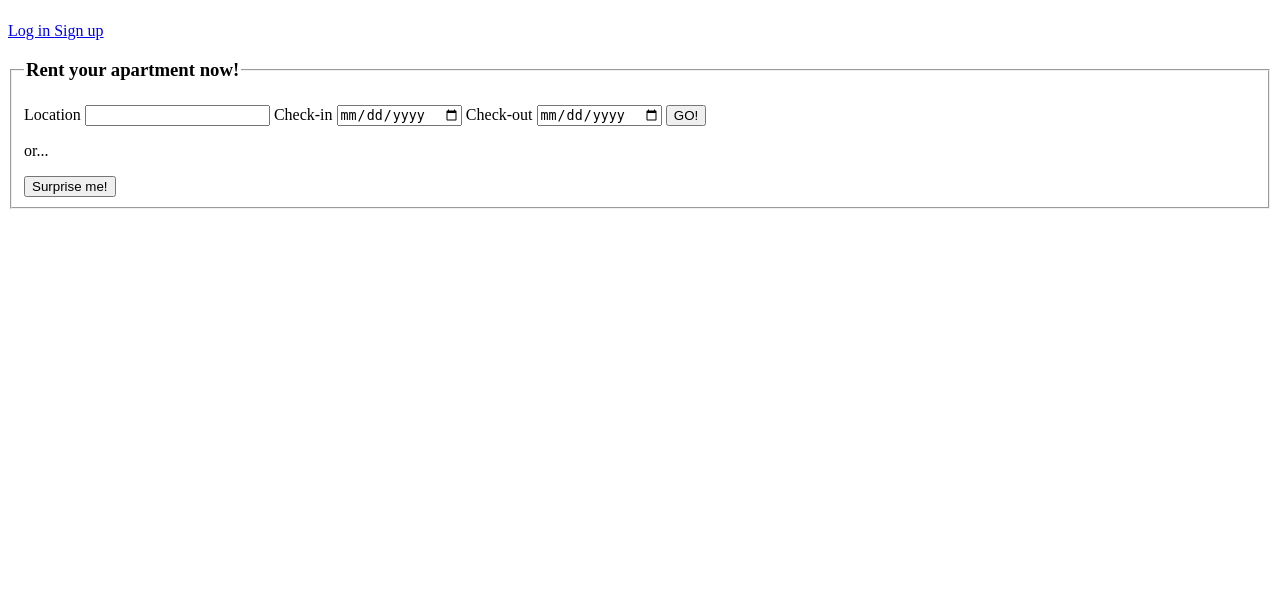
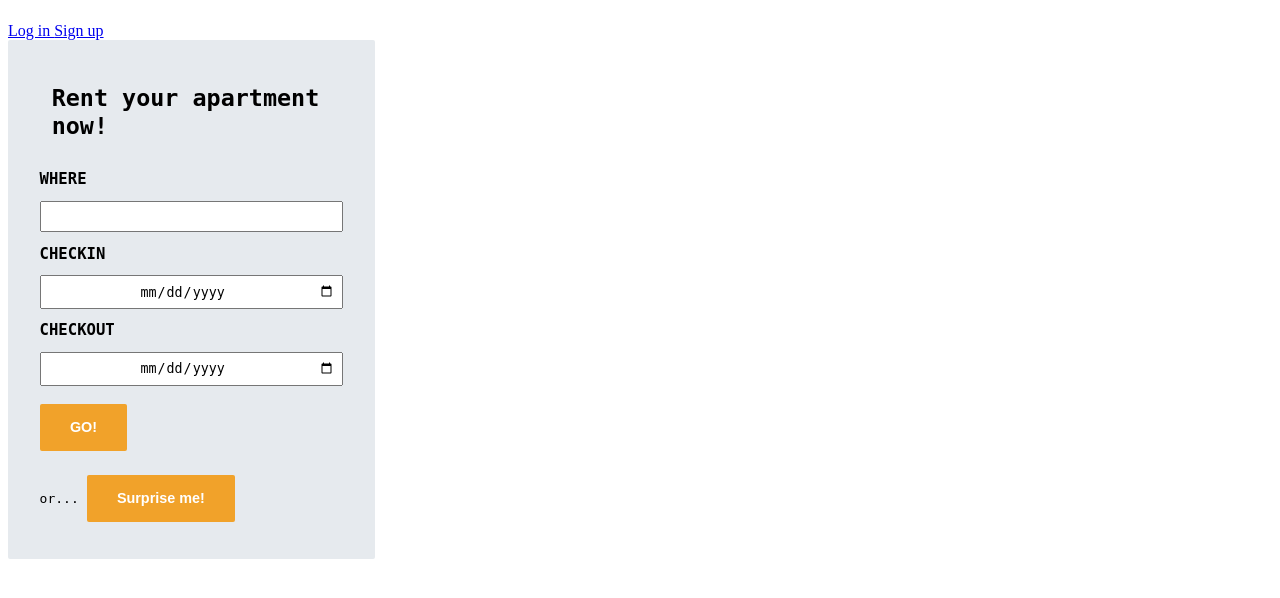
Before and after one commit to diogosmac/apartrent-feup-ltw, a PHP site: page / in a window 1280 px wide. Shown: the part 58-656 px from the top of the page. Run offline with PHP 8.4, Linux system fonts and the light colour scheme.

Commit message:
Form css

```diff
--- /dev/null
+++ b/src/css/form.css
@@ -0,0 +1,53 @@
+.flex-container {
+    display: flex;
+    flex-direction: column;
+    background-color: rgb(230, 234, 238);
+    width: 25%;
+    font-family: monospace;
+    border-radius: 2px;
+    padding: 2%;
+  }
+
+  .flex-container > div {
+    width: 96%;
+    margin: 2%;
+    /*text-align: center;*/
+  }
+
+  .flex-container > div > label {
+    font-size: 120%;
+    font-weight: bold;
+    margin: 0%;
+    padding: 0%;
+  }
+
+  .flex-container > div > h2{
+    text-align: left;
+    font-size: 180%;
+    font-weight: bolder;
+    margin: 4%;
+    margin-bottom: 6%;
+  }
+
+  .flex-container > div > input{
+    box-sizing: border-box;
+      padding: 2%;
+      width: 100%;
+  }
+
+  [type="date"] {
+      text-align: center;
+  }
+
+  .flex-container > div > button{
+    background-color: rgb(241, 162, 42);
+    border: none;
+    color: white;
+    padding: 5% 10%;
+    text-align: center;
+    text-decoration: none;
+    font-weight: bold;
+    font-size: 90%;
+    margin: 2% auto;
+    border-radius: 2px;
+  }
--- a/src/index.php
+++ b/src/index.php
@@ -4,6 +4,8 @@
     <head>
         <title> ApartRent </title>
         <meta charset="UTF-8">
+        <link href="css/style.css" rel="stylesheet">
+        <link href="css/form.css" rel="stylesheet">
     </head>
 
     <body>
@@ -13,15 +15,17 @@
         <a href="signup.php"> Sign up </a>
 
         <form>
-            <fieldset>
-                <legend><h3>Rent your apartment now!</h3></legend>
-                <label>Location <input type="text"></label>
-                <label>Check-in <input type="date"></label>
-                <label>Check-out <input type="date"></label>
-                <button formaction="search.php" formmethod="post">GO!</button>
-                <p> or... </p>
-                <button formaction="random.php" formmethod="post">Surprise me!</button>
-            </fieldset>
+                <div class="flex-container">
+                    <div><h2>Rent your apartment now!</h2></div>
+                    <div><label>WHERE</label></div>
+                    <div> <input type="text"></div>
+                    <div><label>CHECKIN </label></div>
+                    <div><input type="date"></div>
+                    <div><label>CHECKOUT</label></div>
+                    <div><input type="date"></div>
+                    <div><button formaction="search.php" formmethod="post">GO!</button></div>
+                    <div>or... <button formaction="random.php" formmethod="post">Surprise me!</button></div>
+                </div>
         </form>
     </body>
 </html>
```
Also changed, not shown: src/css/style.css (added).
